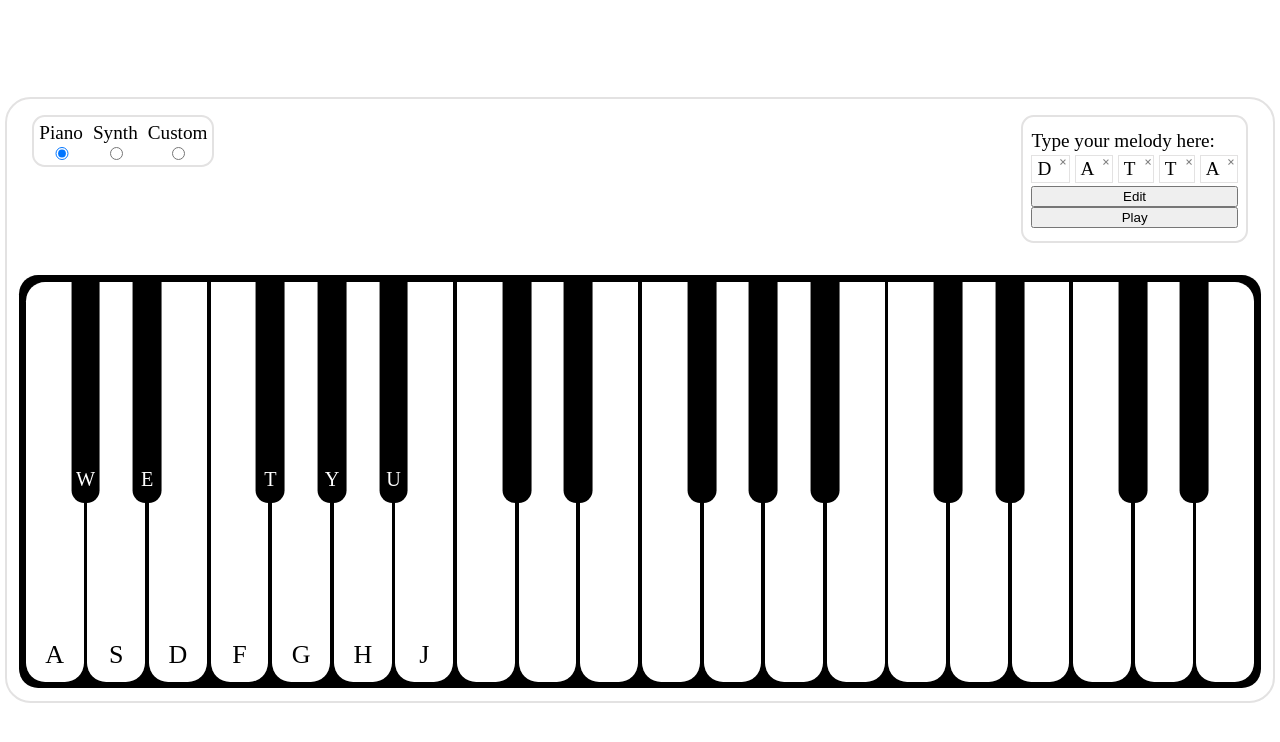
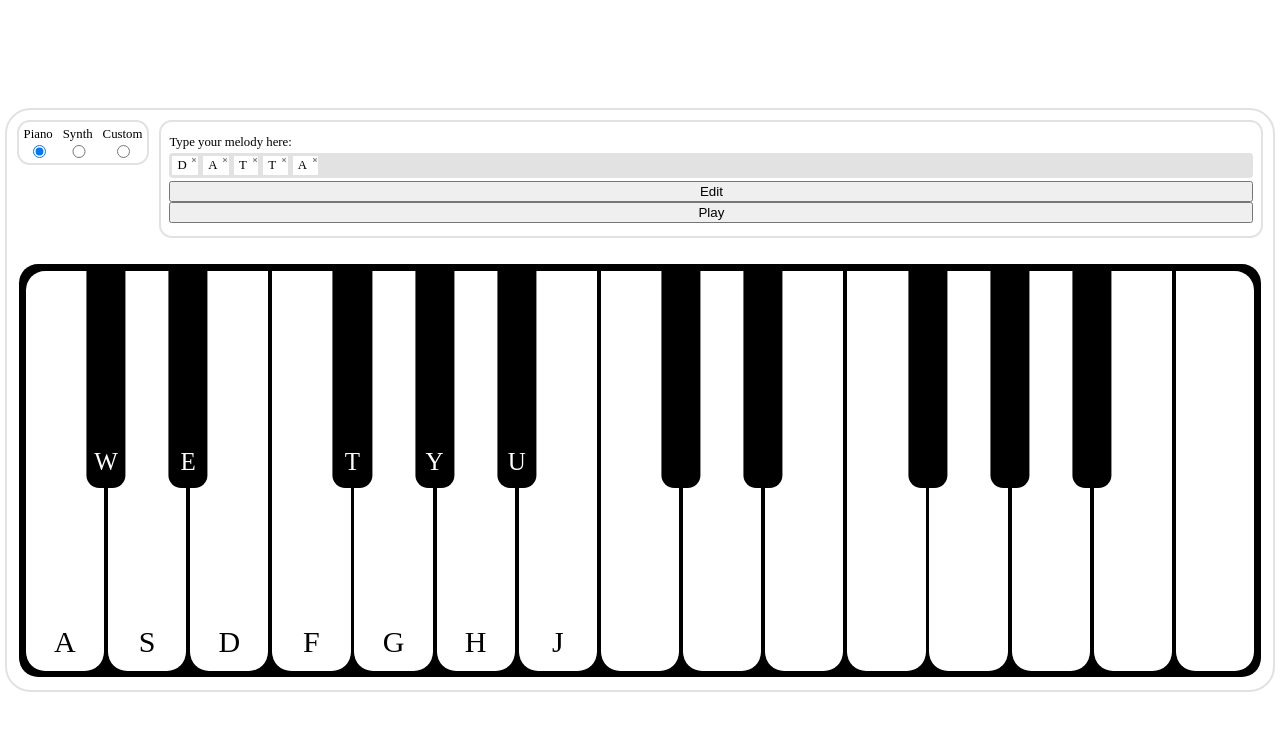
Before and after one commit to andrewfroze/virtual-music-kit, a website built with Vite: page index.html in a window 1280 px wide. Built offline with nearby package versions, Linux system fonts and the light colour scheme.

Commit message:
refactor: refactor layout sizes

```diff
--- a/src/scripts/main.js
+++ b/src/scripts/main.js
@@ -7,7 +7,7 @@ import { getRandomValueFromArray } from './random';
 import { Melody } from './sound/melody';
 
 const exampleNotesCount = 5;
-const lightKeysCount = 20;
+const lightKeysCount = 15;
 const pianoMods = [
   new PianoMod('Piano', 'piano'),
   new PianoMod('Synth', 'synth'),
@@ -150,9 +150,7 @@ pianoKeysHolder.className = 'piano__keys-holder';
 piano.append(pianoKeysHolder);
 
 const lightKeyWidth = `calc((100vw - 3vw - 1vw - ${0.3 * (lightKeysCount - 1)}vw) / ${lightKeysCount})`
-const lightKeyAssignedKeyFontSize = `calc((100vw - 3vw - 1vw - ${0.3 * (lightKeysCount - 1)}vw) / ${lightKeysCount} * .45)`;
 const darkKeyWidth = `calc((100vw - 3vw - 1vw - ${0.3 * (lightKeysCount - 1)}vw) / ${lightKeysCount} / 2)`;
-const darkKeyAssignedKeyFontSize = `calc((100vw - 3vw - 1vw - ${0.3 * (lightKeysCount - 1)}vw) / ${lightKeysCount} * .35)`;
 const lightKeys = [];
 const darkKeysGroupsCounts = [2, 3];
 const darkKeys = [];
@@ -182,7 +180,6 @@ for (let i = 0; i < lightKeysCount; i += 1) {
   const lightKeyAssignedKeyLabel = document.createElement('label');
   lightKeyAssignedKeyLabel.className = 'piano__keys-holder__light-key__assigned-key-label';
   lightKeyAssignedKeyLabel.textContent = assignedKey ? assignedKey.getKeyLabel() : '';
-  lightKeyAssignedKeyLabel.style.fontSize = lightKeyAssignedKeyFontSize;
   lightKey.append(lightKeyAssignedKeyLabel);
   if (assignedKey) {
     assignedKey.assignNewElement(lightKey);
@@ -223,7 +220,6 @@ darkKeys.forEach((darkKey, i) => {
   const darkKeyAssignedKeyLabel = document.createElement('label');
   darkKeyAssignedKeyLabel.className = 'piano__keys-holder__dark-key__assigned-key-label';
   darkKeyAssignedKeyLabel.textContent = assignedKey ? assignedKey.getKeyLabel() : '';
-  darkKeyAssignedKeyLabel.style.fontSize = darkKeyAssignedKeyFontSize;
   darkKey.append(darkKeyAssignedKeyLabel);
   if (assignedKey) {
     assignedKey.assignNewElement(darkKey);
--- a/src/styles/main.scss
+++ b/src/styles/main.scss
@@ -46,18 +46,23 @@ body {
 
 .piano__control-panel {
   display: flex;
-  flex-direction: row;
-  justify-content: space-between;
+  align-items: flex-start;
   flex-wrap: wrap;
+  font-size: clamp(12px, 1vw, 16px);
+  gap: 10px;
+  padding: 10px;
 }
-.piano__control-panel__mode-panel-holder__melody-container,
+
 .piano__control-panel__mode-panel-holder {
   display: flex;
-  width: fit-content;
+  flex-shrink: 0;
+
   height: fit-content;
+
   border: 2px solid $piano-border-color;
   border-radius: 1vw;
-  margin: 2vh 2vw;
+
+  margin: 0;
 }
 
 .piano__control-panel__mode-panel-holder__mode-holder {
@@ -69,6 +74,16 @@ body {
 }
 
 .piano__control-panel__mode-panel-holder__melody-container {
+  display: flex;
+  flex: 1 1 0;
+
+  min-width: 300px;
+  height: fit-content;
+
+  border: 2px solid $piano-border-color;
+  border-radius: 1vw;
+
+  margin: 0;
   padding: 1vw 1vh;
 }
 
@@ -78,26 +93,26 @@ body {
 
 .piano__control-panel__mode-panel-holder__melody-container__piano-melody-editor {
   display: flex;
+  flex: 1;
+
+  flex-wrap: wrap;
+
+  min-width: 0;
+  height: fit-content;
+
   gap: 5px;
-  flex-direction: row;
-  flex-wrap: wrap;
-  padding: 3px 0;
-  height: fit-content;
-}
+  padding: 3px;
+  margin: 3px 0;
 
-.piano__control-panel__mode-panel-holder__melody-container__piano-melody-editor {
-  display: flex;
-  gap: 5px;
-  flex-direction: row;
-  flex-wrap: wrap;
-  padding: 3px 0;
-  height: fit-content;
+  background-color: $piano-border-color;
+  border-radius: .3vw;
 }
 
 .piano__control-panel__mode-panel-holder__melody-container__piano-melody-editor__note {
   position: relative;
 
-  border: 1px solid $piano-border-color;
+  background-color: $piano-color;
+  border-radius: .2wv;
   padding: 2px 5px;
 
   padding-right: .9em;
@@ -210,7 +225,6 @@ body {
   background-color: $piano-dark-key-color;
   border-bottom-left-radius: 1vw;
   border-bottom-right-radius: 1vw;
-  margin-top: .5vh;
   transform: translateX(-50%);
   display: flex;
   justify-content: center;
@@ -240,12 +254,12 @@ body {
 }
 
 .piano__keys-holder__light-key__assigned-key-label {
-  min-width: 2vw;
+  font-size: clamp(12px, 3vw, 30px);
   color: $piano-light-key-assigned-key-text-color;
 }
 
 .piano__keys-holder__dark-key__assigned-key-label {
-  min-width: 1.5vw;
+  font-size: clamp(8px, 2vw, 25px);
   color: $piano-dark-key-assigned-key-text-color;
 }
 
```
